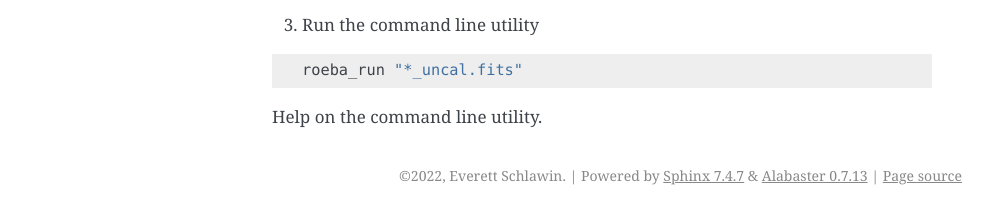
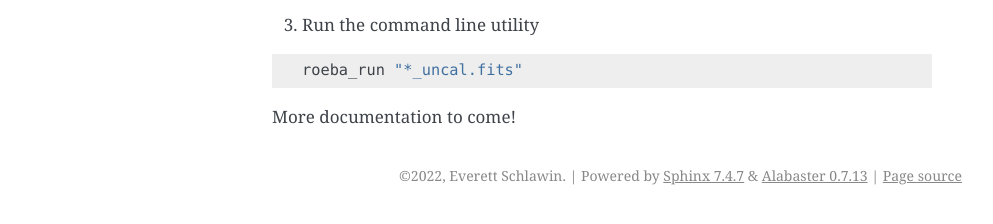
Before and after one commit to eas342/jtow, a Sphinx documentation site: the page built from docs/quickstart.rst, in a window 1280 px wide. Shown: the part 424-648 px from the top of the page, without its empty margins (148-1141 px from the left). Built offline with Sphinx 7.4.7, drawn with Linux system fonts in a browser that asks for light colours; pages that are not in the unit, such as notebooks, are missing from menus.

Commit message:
adding a final sentence to quickstart

```diff
--- a/docs/quickstart.rst
+++ b/docs/quickstart.rst
@@ -25,4 +25,5 @@ To run ROEBA (row-by-row, odd/even, by amplifier) corrections to reduce 1/f nois
 
    roeba_run "*_uncal.fits"
 
-Help on the command line utility.
+
+More documentation to come!
```
